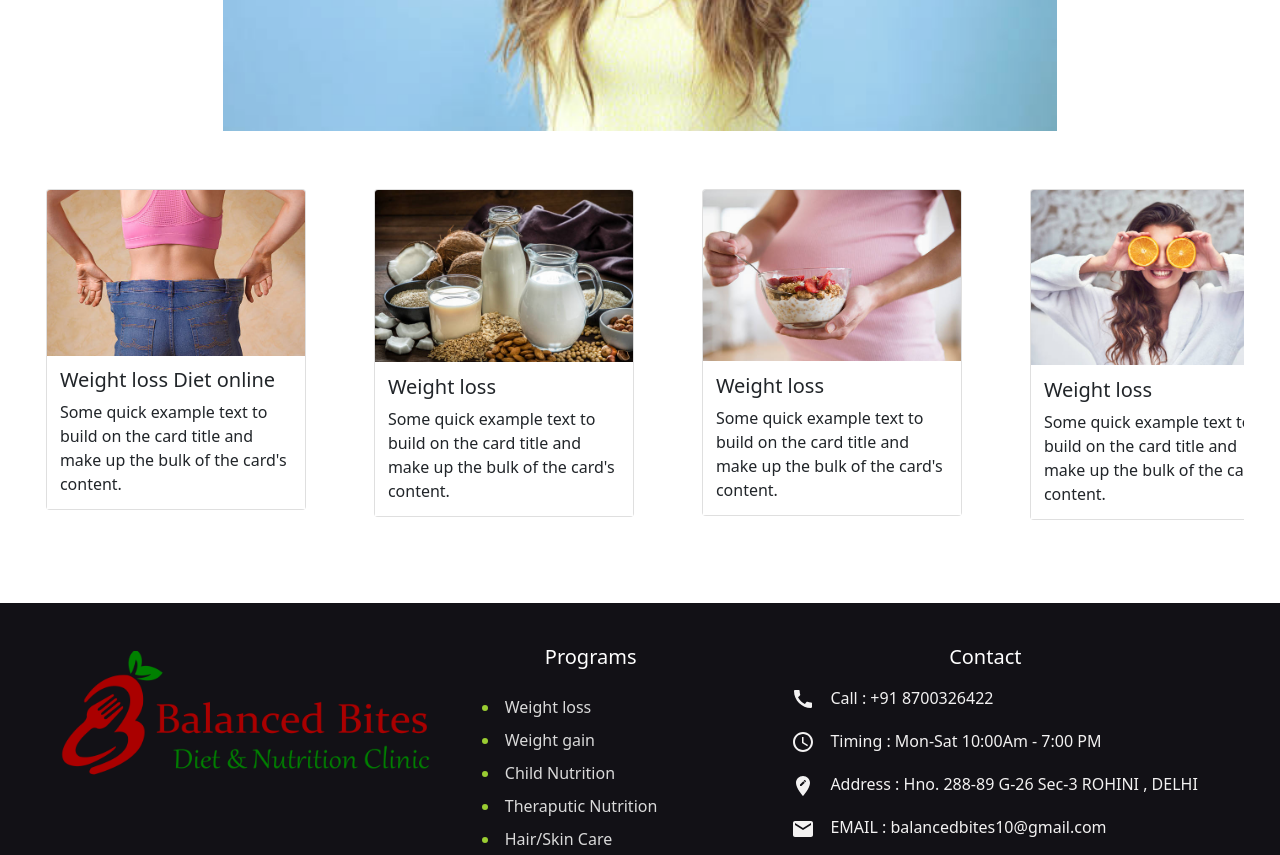
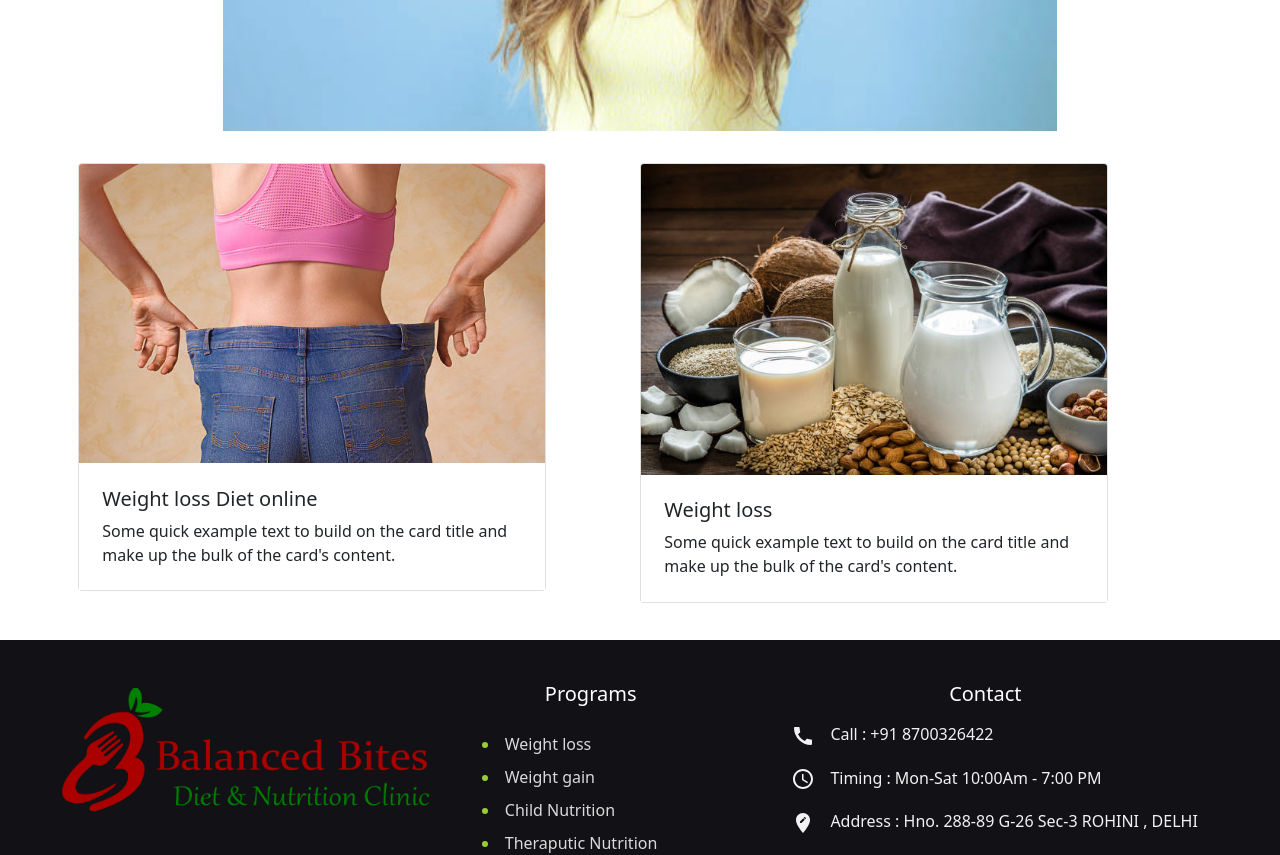
Before and after one commit to aggyash99/balanced-bites-prod, a React (Create React App) app in the folder file/: page / in a window 1280 px wide. Shown: the part 700-1555 px from the top of the page. Built offline with nearby package versions, Linux system fonts and the light colour scheme.

Commit message:
npm carousel

```diff
--- a/file/package.json
+++ b/file/package.json
@@ -15,6 +15,7 @@
     "react": "^17.0.1",
     "react-bootstrap": "^1.4.0",
     "react-dom": "^17.0.1",
+    "react-multi-carousel": "^2.6.2",
     "react-router-dom": "^5.2.0",
     "react-scripts": "4.0.1",
     "react-slick": "^0.28.0",
--- a/file/src/components/About.jsx
+++ b/file/src/components/About.jsx
@@ -1,5 +1,4 @@
 import React from 'react';
-import Carousel from './Carousel';
 function About() {
   return (
     <>
--- a/file/src/components/Card.jsx
+++ b/file/src/components/Card.jsx
@@ -2,9 +2,8 @@ import React from 'react';
 const Card = (props)=> {
   return (
 
-            <div className="container pt-0">
-              <div className="row">
-              <div className="col-lg-12">
+
+              <div className="col-lg-10">
               <div className="card" >
                 <img src={props.imgsrc} className="card-img-top" alt="sorry"/>
                 <div className="card-body">
@@ -13,8 +12,7 @@ const Card = (props)=> {
                 </div>
               </div>
               </div>
-              </div>
-              </div>
+
 
   );
 }
--- a/file/src/components/Carousel.jsx
+++ /dev/null
@@ -1,70 +0,0 @@
-import React from 'react';
-import Slider from "react-slick";
-import Cards from './Card';
-import "slick-carousel/slick/slick.css";
-import "slick-carousel/slick/slick-theme.css";
-import Sdata from '../Data/Sdata';
-const Carousel =()=>{
-  var settings = {
-    dots: true,
-    infinite: false,
-    speed: 500,
-    slidesToShow: 4,
-    slidesToScroll: 4,
-    initialSlide: 0,
-    responsive: [
-      {
-        breakpoint: 1024,
-        settings: {
-          slidesToShow: 3,
-          slidesToScroll: 3,
-          infinite: true,
-          dots: true
-        }
-      },
-      {
-        breakpoint: 600,
-        settings: {
-          slidesToShow: 2,
-          slidesToScroll: 2,
-          initialSlide: 2
-        }
-      },
-      {
-        breakpoint: 480,
-        settings: {
-          slidesToShow: 1,
-          slidesToScroll: 1
-        }
-      }
-    ]
-  };
-
-return (
-    <>
-    <div className=" container-fluid pt-5">
-    <div className="row" style={{height:"400px", width:"100%"}}>
-    <div className="col-lg-12">
-    <div className="Slider">
-  <Slider {...settings}>
-  {
-    Sdata.map( (value,key) =>{
-      return (
-        <Cards title={value.title} imgsrc={value.imgsrc} key={key}></Cards>
-      );
-    })
-
-  }
-
-  </Slider>
-</div>
-</div>
-</div>
-</div>
-
-    </>
-);
-
-}
-
-export default Carousel;
--- /dev/null
+++ b/file/src/components/CarouselH.jsx
@@ -0,0 +1,59 @@
+import React from 'react';
+import Slider from "react-slick";
+import Cards from './Card';
+import Carousel from "react-multi-carousel";
+import "react-multi-carousel/lib/styles.css";
+import Sdata from '../Data/Sdata';
+
+
+const responsive = {
+  superLargeDesktop: {
+    // the naming can be any, depends on you.
+    breakpoint: { max: 4000, min: 3000 },
+    items: 5
+  },
+  desktop: {
+    breakpoint: { max: 3000, min: 1024 },
+    items: 3
+  },
+  tablet: {
+    breakpoint: { max: 1024, min: 464 },
+    items: 2
+  },
+  mobile: {
+    breakpoint: { max: 464, min: 0 },
+    items: 1
+  }
+};
+const CarouselH =()=>{
+
+  return (
+<>
+    <div className=" container pt-4">
+    <div className="row">
+    <div className="col-lg-12 p-2">
+    <Carousel responsive={responsive}
+    keyBoardControl={false}
+    removeArrowOnDeviceType={["tablet","mobile","desktop"]}
+    >
+    {
+      Sdata.map( (value,key)=>{
+        return (
+          <Cards imgsrc={value.imgsrc} title={value.title} key={key}></Cards>
+        );
+      })
+    }
+</Carousel>
+
+    </div>
+    </div>
+
+    </div>
+
+</>
+);
+}
+
+
+
+export default CarouselH;
--- a/file/src/components/Home.jsx
+++ b/file/src/components/Home.jsx
@@ -1,6 +1,6 @@
 import React from 'react';
 import img from '../Image/services/lemon.jpg';
-import Carousel from './Carousel';
+import CarouselH from './CarouselH';
 //import Common from './Common';
 function Home() {
   return (
@@ -16,7 +16,7 @@ function Home() {
         </div>
       </div>
       <div className="container-fuild">
-      <Carousel></Carousel>
+      <CarouselH></CarouselH>
       </div>
     </section>
     </>
```
Also changed, not shown: 2 other files (tests, documents, lock files or other folders).
